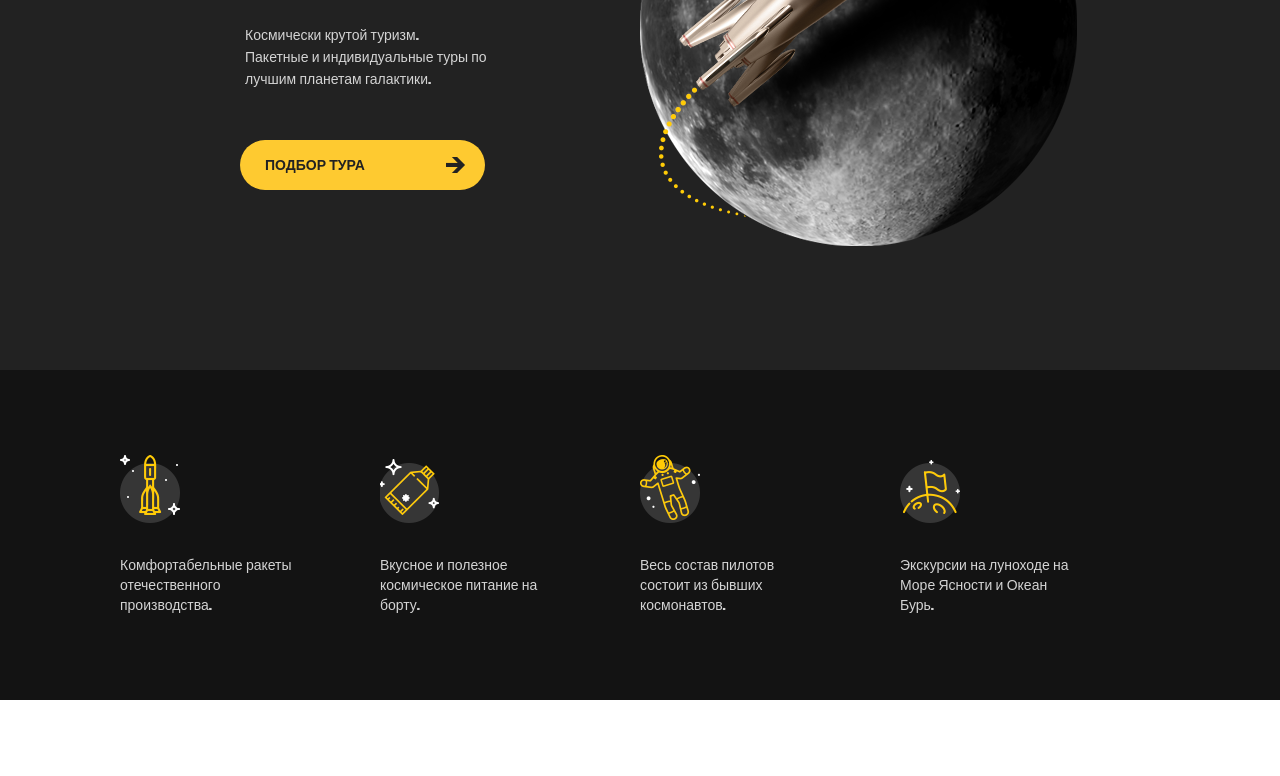
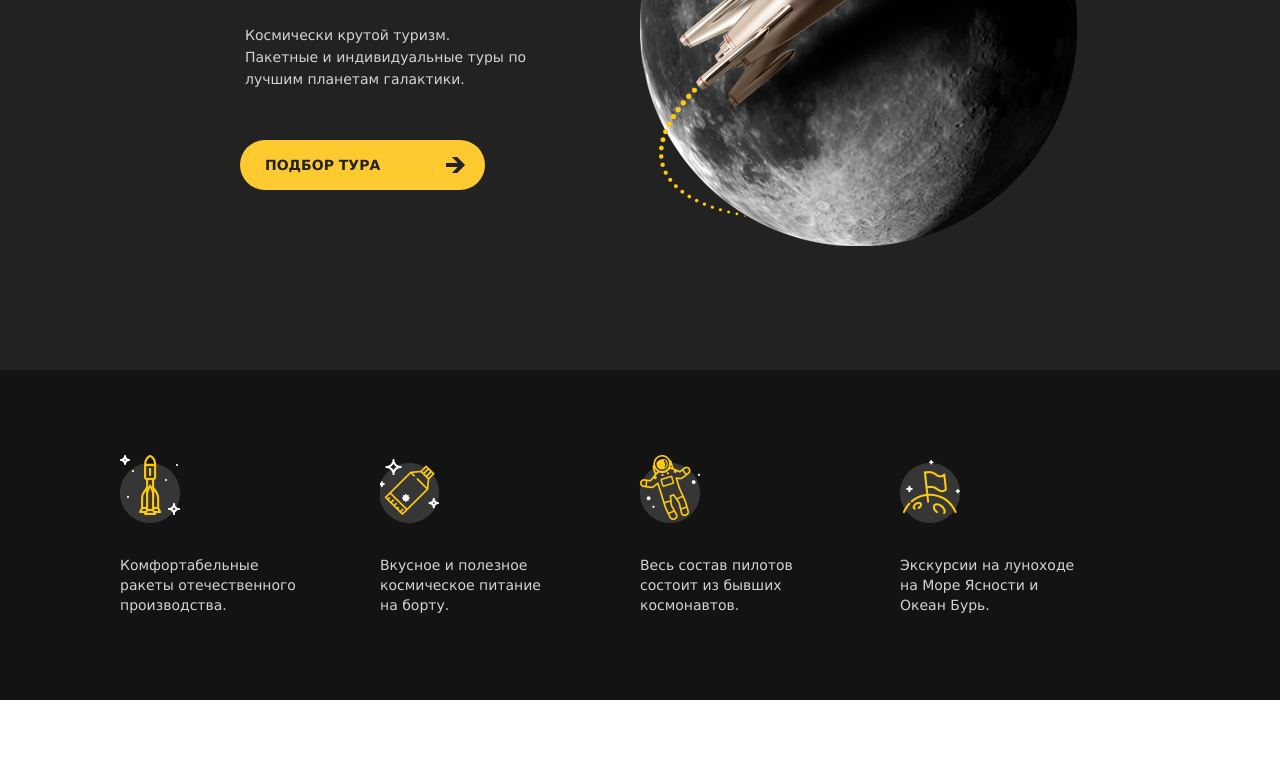
Before and after one commit to Doctor17-git/BackToTheMoon, a plain HTML site: page index.html in a window 1280 px wide. Shown: the part 321-1097 px from the top of the page. Drawn offline with Linux system fonts and the light colour scheme.

Commit message:
changes in style.css

```diff
--- a/css/style.css
+++ b/css/style.css
@@ -6,7 +6,7 @@ body {
 
   font-size: 14px;
   line-height: 20px;
-  font-family: Impact, sans-serif;
+  font-family: Verdana, sans-serif;
   color: #000000;
 
   background-color: #ffffff;
```
Lines whose indentation alone changed are shown as unchanged.
